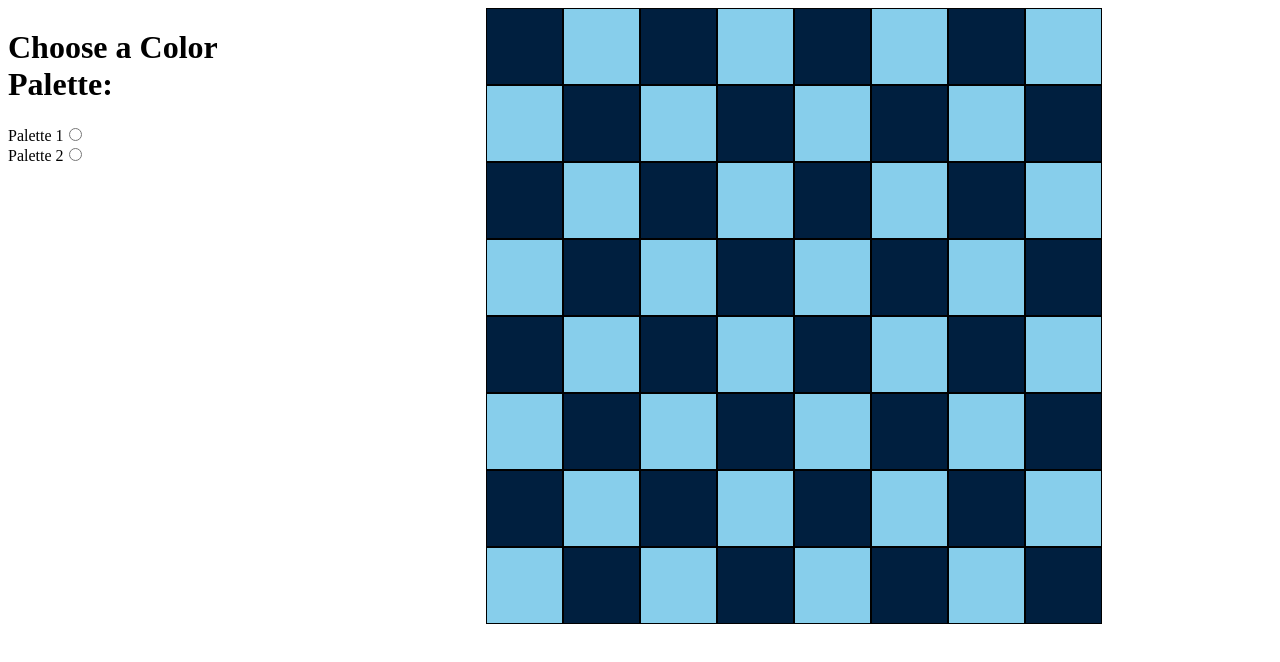
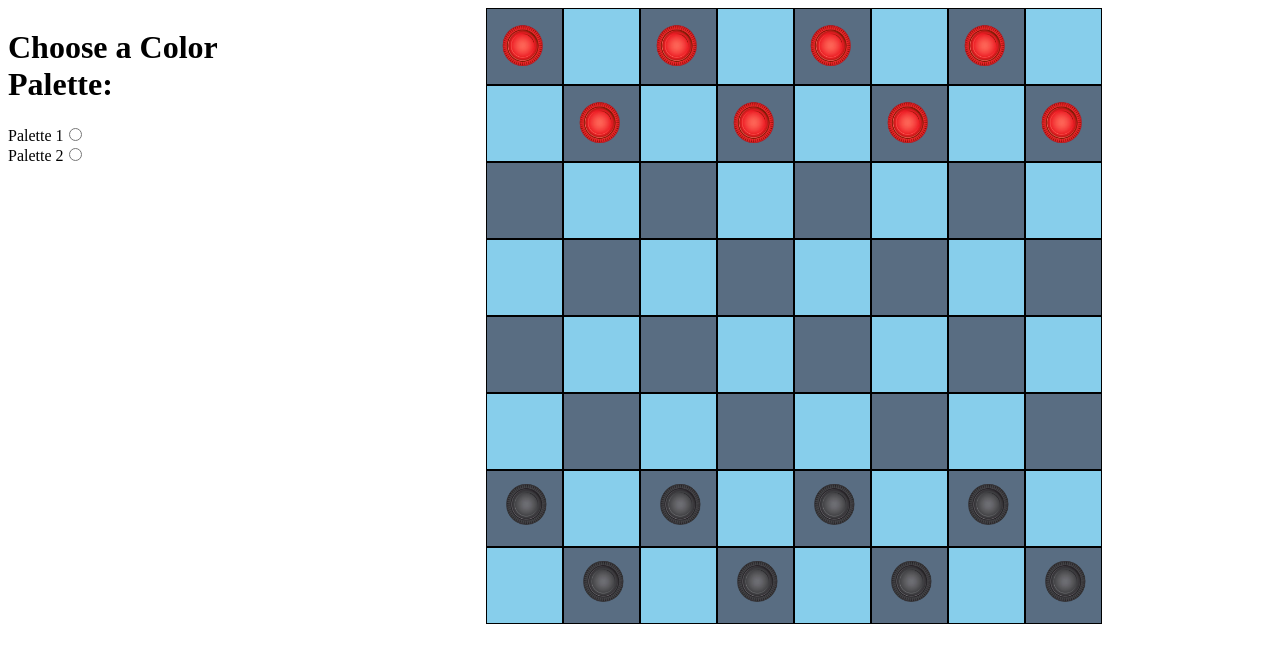
Before and after one commit to Denny29/Checkers-v2, a React (Vite) app: page / in a window 1280 px wide. Shown: the top 662 px of the page. Built offline with nearby package versions, Linux system fonts and the light colour scheme.

Commit message:
Pieces now on board. Made the dark blue tiles not as dark now.

```diff
--- a/src/App.css
+++ b/src/App.css
@@ -30,7 +30,7 @@
 }
 
 .navy-blue{
-  background-color: #001F3F;
+  background-color: #001f3fa6;
 }
 
 .sky-blue{
--- a/src/Board.tsx
+++ b/src/Board.tsx
@@ -8,18 +8,17 @@ const Board = () => {
 
     const [gameBoard, updateBoard]= useState<string[][]>(
         [
+            ["red", "", "red", "", "red", "", "red", ""] ,
+            ["", "red", "", "red", "", "red", "", "red"] ,
             ["", "", "", "", "", "", "", ""] ,
             ["", "", "", "", "", "", "", ""] ,
             ["", "", "", "", "", "", "", ""] ,
             ["", "", "", "", "", "", "", ""] ,
-            ["", "", "", "", "", "", "", ""] ,
-            ["", "", "", "", "", "", "", ""] ,
-            ["", "", "", "", "", "", "", ""] ,
-            ["", "", "", "", "", "", "", ""]
+            ["black", "", "black", "", "black", "", "black", ""] ,
+            ["", "black", "", "black", "", "black", "", "black"]
         ]
     )
     //Array.from({ length: totalRows }, () => Array(totalColumns).fill(""))
-    console.log(gameBoard)
     const [tileColors, setTileColors] = useState<string[]>(["navy-blue" , "sky-blue"])
 
     return <>
--- a/src/tile.tsx
+++ b/src/tile.tsx
@@ -5,7 +5,7 @@ type tileProps = {
 
 const tile = ({color, piece}: tileProps) => {
     return <div className={`tiles ${color}`}>
-        {piece != ""?  <img className="pieces" src={`src/assets/${piece}.png`}></img> : ""}
+        {piece != ""?  <img className="pieces" alt={`${piece} piece`} src={`src/assets/${piece}.png`}></img> : ""}
     </div>
 }
 
```
